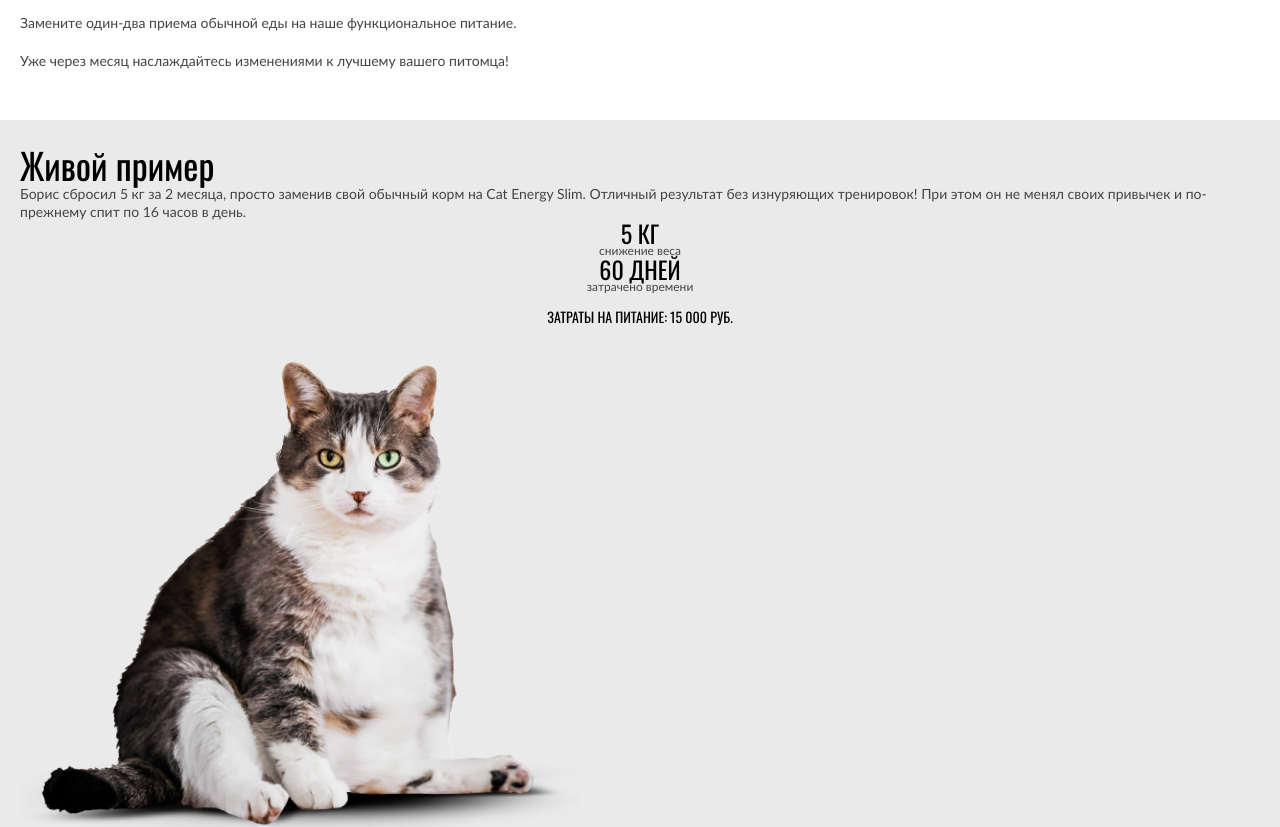
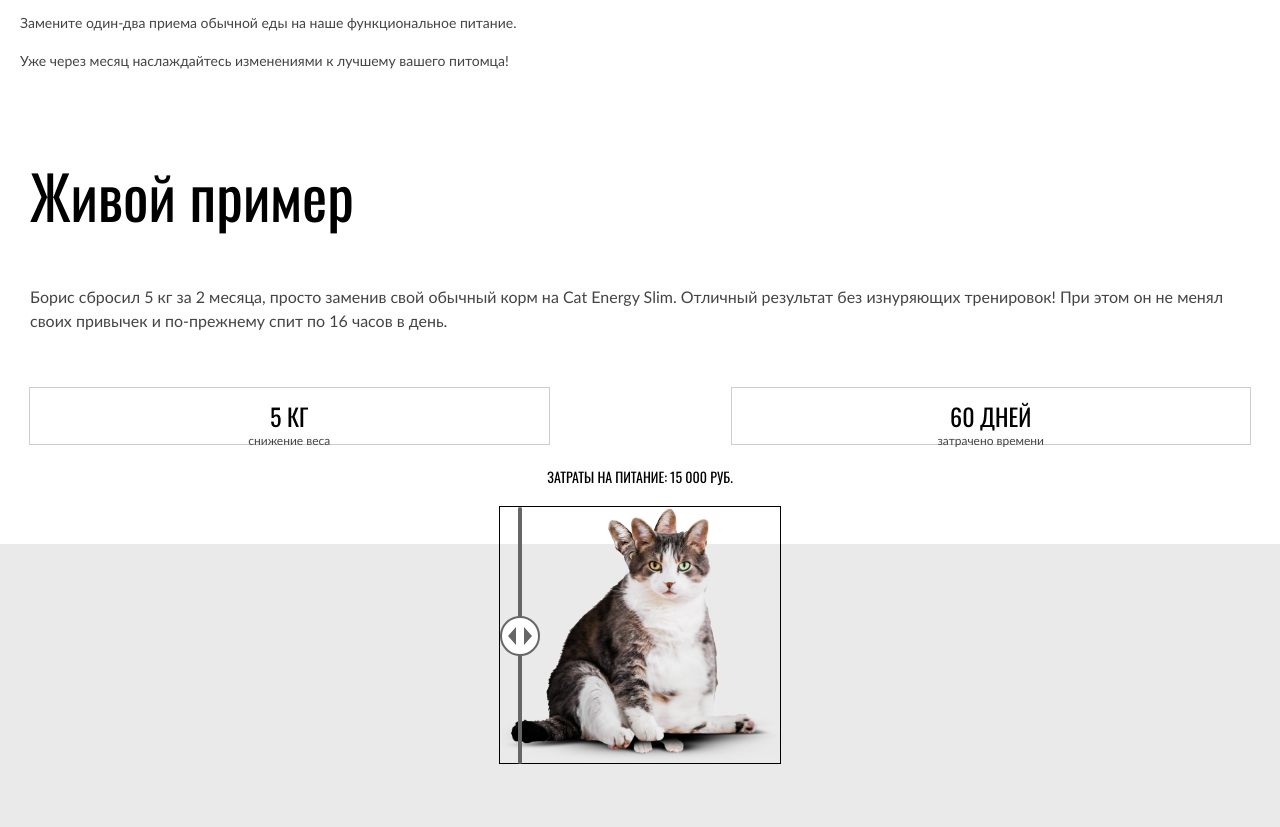
Before and after one commit to htmlacademy-adaptive/83960-cat-energy-29, a website: page source/index.html in a window 1280 px wide. Shown: the part 860-1687 px from the top of the page. Drawn offline with nearby package versions, Linux system fonts and the light colour scheme; files that its build step writes are made by us from their sources.

Commit message:
Закончил сетку для блока контактов. Сделал прототип слайдера.

```diff
--- a/source/index.html
+++ b/source/index.html
@@ -108,49 +108,53 @@
         </ul>
       </section>
       <section class="example">
-        <div class="example__wrapper">
-          <h2 class="section-title">
+        <h2 class="example__title section-title">
           Живой пример
         </h2>
         <p class="example__text">
           Борис сбросил 5 кг за 2 месяца, просто заменив свой обычный корм на Cat Energy Slim. Отличный результат без изнуряющих
           тренировок! При этом он не менял своих привычек и по-прежнему спит по 16 часов в день.
         </p>
-          <dl class="example__list">
-            <div class="example__item example__item--weight">
-              <dt class="example__value">5 кг</dt>
-              <dd class="example__description">снижение веса</dd>
+        <div class="example__wrapper">
+          <dl class="result-list">
+            <div class="result__item result__item--weight">
+              <dt class="result__value">5 кг</dt>
+              <dd class="result__description">снижение веса</dd>
             </div>
-            <div class="example__item example__item--time">
-              <dt class="example__value">60 дней</dt>
-              <dd class="example__description">затрачено времени</dd>
+            <div class="result__item result__item--time">
+              <dt class="result__value">60 дней</dt>
+              <dd class="result__description">затрачено времени</dd>
             </div>
-            <!-- <div class="example__item example__item--cost"> -->
-              <!-- <dt class="example__value">15 000 руб.</dt> -->
-              <!-- <dd class="example__description">Затраты на питание:</dd> -->
-            <!-- </div> -->
           </dl>
-          <p class="example__cost">Затраты на питание: 15 000 руб.</p>
+          <p class="result__cost">Затраты на питание: 15 000 руб.</p>
+        </div>
           <div class="example__slider slider">
+
             <!-- TODO: Задать классы. Оптимизировать изображения. -->
+
+            <div class="slider__wrapper slider__wrapper--after">
+              <picture>
+                <source media="(min-width: 768px)" srcset="img/slider/slider-tablet-after-1x.png">
+                <img class="image slider__image slider__image--after" src="img/slider/slider-mobile-after-1x.png" width="280"
+                  height="256" alt="Кот после перехода на функциональное питание">
+              </picture>
+            </div>
+
+            <div class="slider__wrapper slider__wrapper--before">
               <picture>
                 <source media="(min-width: 768px)" srcset="img/slider/slider-tablet-before-1x.png">
-              <img class="slider__image slider__image--before" src="img/slider/slider-mobile-before-1x.png" alt="Кот до перехода на функциональное питание">
+                <img class="image slider__image slider__image--before" src="img/slider/slider-mobile-before-1x.png" width="280" height="256" alt="Кот до перехода на функциональное питание">
               </picture>
-            <picture>
-              <source media="(min-width: 768px)" srcset="img/slider/slider-tablet-after-1x.png">
-              <img class="slider__image slider__image--after" src="img/slider/slider-mobile-after-1x.png" alt="Кот после перехода на функциональное питание">
-            </picture>
-            <div class="slider__curtain curtain">
-              <svg xmlns="http://www.w3.org/2000/svg" width="40" height="258" fill="none">
-                <rect width="4" height="257" x="18" fill="#666" rx="2" />
+            </div>
+
+              <svg class="slider__curtain curtain" xmlns="http://www.w3.org/2000/svg" width="40" height="258" fill="none">
+                <rect class="slider__divider" width="4" height="257" x="18" fill="#666" rx="2" />
                 <rect width="38" height="38" x="1" y="110" fill="#fff" rx="19" />
                 <path fill="#666" d="m16 120-8 9 8 9v-18ZM32 129l-8-9v18l8-9Z" />
                 <rect width="38" height="38" x="1" y="110" stroke="#666" stroke-width="2" rx="19" />
               </svg>
           </div>
-          </div>
-        </div>
+        <!-- </div> -->
       </section>
       <section class="contacts">
         <h2 class="visually-hidden">Контакты</h2>
@@ -223,5 +227,6 @@
         </a>
     </footer>
     <script src="./js/toggle-menu.js"></script>
+    <script src="./js/slider.js"></script>
   </body>
 </html>
--- /dev/null
+++ b/source/js/slider.js
@@ -0,0 +1,23 @@
+let curtain = document.querySelector('.slider__curtain');
+let moved = false;
+let before = document.querySelector('.slider__wrapper--before');
+let beforeStyle = window.getComputedStyle(before);
+
+curtain.onmousedown = function (event) {
+  moved = true;
+  style = window.getComputedStyle(curtain);
+  translateX = parseInt(style.getPropertyValue('--offset'));
+  startX = event.pageX - translateX;
+}
+
+curtain.onmouseup = function (event) {
+  moved = false;
+}
+
+document.body.onmousemove = function (event) {
+  if (!moved) return;
+  offset = event.pageX - startX;
+  if (offset < -19 || offset > 261) return;
+  curtain.style.setProperty('--offset', event.pageX - startX + 'px');
+  before.style.setProperty('width', offset + 19 + 'px');
+}
--- a/source/sass/index/example.scss
+++ b/source/sass/index/example.scss
@@ -3,6 +3,10 @@
 .example {
   background-color: #eaeaea;
   padding: 25px 20px 40px 20px;
+}
+
+.example__title {
+  margin-bottom: 40px;
 }
 
 .example__text {
@@ -11,38 +15,28 @@
   font-family: var(--secondary-font);
   font-size: 14px;
   line-height: 18px;
+  margin-bottom: 20px;
 }
 
-.example__list {
-  @include reset-list;
+.example__slider {
+  margin: 0 auto;
 }
 
-.example__value {
-  color: var(--primary-text-color);
-  font-size: 24px;
-  line-height: 24px;
-  text-align: center;
-  text-transform: uppercase;
+@media screen and (min-width: 768px) {
+  .example {
+    padding: 45px 30px 101px 30px;
+    background-image: linear-gradient(to top, #eaeaea 43%, var(--primary-background-color) 43%);
+    background-color: transparent;
+  }
+  .example__title {
+    font-size: 60px;
+    line-height: 60px;
+    margin-bottom: 60px;
+  }
+  .example__text {
+    font-size: 16px;
+    line-height: 24px;
+    margin-bottom: 55px;
+  }
+
 }
-
-.example__description {
-  margin: 0;
-  color: var(--additional-text-color);
-  font-family: var(--secondary-font);
-  font-size: 12px;
-  line-height: 12px;
-  text-align: center;
-}
-
-.example__cost {
-  color: var(--primary-text-color);
-  font-family: var(--primary-font);
-  font-size: 14px;
-  line-height: 20px;
-  text-transform: uppercase;
-  text-align: center;
-}
-
-.slider__image {
-  @include common-image;
-}
--- /dev/null
+++ b/source/sass/index/result-list.scss
@@ -0,0 +1,45 @@
+.result-list {
+  @include reset-list;
+  display: flex;
+  justify-content: space-between;
+  gap: 15%;
+}
+
+.result__item {
+  width: 44%;
+  display: flex;
+  flex-direction: column;
+  align-items: center;
+}
+
+.result__value {
+  color: var(--primary-text-color);
+  font-size: 24px;
+  line-height: 24px;
+  text-align: center;
+  text-transform: uppercase;
+  padding: 16px 18px;
+  outline: 1px solid var(--special-grey);
+  width: 100%;
+}
+
+.result__description {
+  margin: 0;
+  color: var(--additional-text-color);
+  font-family: var(--secondary-font);
+  font-size: 12px;
+  line-height: 12px;
+  text-align: center;
+  width: 65%;
+  margin-top: -0.7em;
+}
+
+.result__cost {
+  margin: 20px 0;
+  color: var(--primary-text-color);
+  font-family: var(--primary-font);
+  font-size: 14px;
+  line-height: 20px;
+  text-transform: uppercase;
+  text-align: center;
+}
--- /dev/null
+++ b/source/sass/index/slider.scss
@@ -0,0 +1,27 @@
+.slider {
+  position: relative;
+  width: 280px;
+  height: 256px;
+  outline: 1px solid black;
+}
+
+.slider__image {
+  max-width: none;
+}
+
+.slider__wrapper {
+  position: absolute;
+  overflow: hidden;
+}
+
+.slider__wrapper--before {
+  width: -19px;
+}
+
+.slider__curtain {
+  --offset: 0px;
+  position: absolute;
+  cursor: pointer;
+  transform: translateX(var(--offset));
+  background-color: transparent;
+}
--- a/source/sass/style.scss
+++ b/source/sass/style.scss
@@ -9,6 +9,8 @@
 @import "./index/programs.scss";
 @import "./index/how-work.scss";
 @import "./index/example.scss";
+@import "./index/result-list.scss";
+@import "./index/slider.scss";
 @import "./index/contacts.scss";
 @import "./form/form.scss";
 @import "./form/fieldset.scss";
```
Also changed, not shown: source/img/slider/slider-control.svg. Lines whose indentation alone changed are shown as unchanged.
